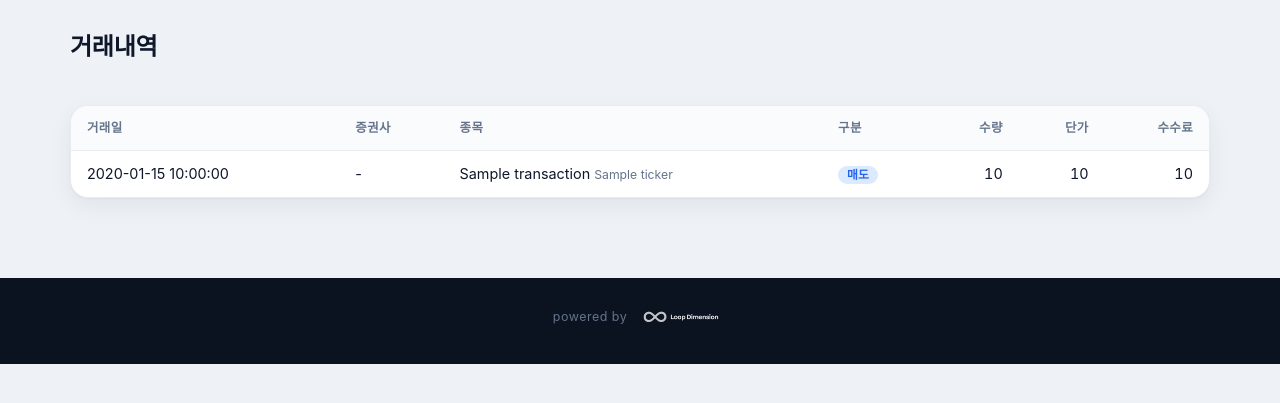
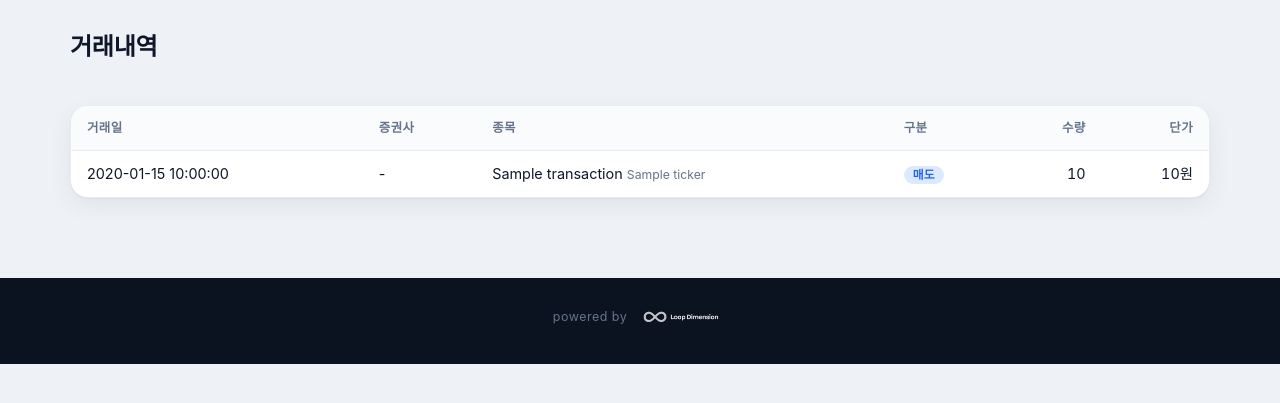
Before and after one commit to jeongk31/loop_brokerage, a Flask app: template app/templates/transactions.html in a window 1280 px wide. Shown: the top 403 px of the page. Run offline with Flask 3, Linux system fonts and the light colour scheme; the template is opened without the code that fills it: most values are stand-ins (such as "Sample title", 1, 10 or a date in 2020).

Commit message:
거래내역: 수수료 열 제거, 단가에 통화 표기(원/$) 인라인
Co-Authored-By: Claude Opus 4.8 (1M context) <noreply@anthropic.com>

```diff
--- a/app/templates/transactions.html
+++ b/app/templates/transactions.html
@@ -16,7 +16,7 @@
         <th>거래일</th>
         {% if is_admin %}<th>소유자</th>{% endif %}
         <th>증권사</th><th>종목</th><th>구분</th>
-        <th class="num">수량</th><th class="num">단가</th><th class="num">수수료</th>
+        <th class="num">수량</th><th class="num">단가</th>
         {% if is_admin %}<th></th>{% endif %}
       </tr>
     </thead>
@@ -30,8 +30,7 @@
         <td><span class="badge {{ 'buy' if t.side == 'buy' else 'sell' }}">
           {{ '매수' if t.side == 'buy' else '매도' }}</span></td>
         <td class="num">{{ "{:,.4g}".format(t.quantity|float) }}</td>
-        <td class="num">{{ "{:,.0f}".format(t.price|float) }}</td>
-        <td class="num">{{ "{:,.0f}".format(t.fee|float) }}</td>
+        <td class="num">{% if t.currency == 'USD' %}${{ "{:,.2f}".format(t.price|float) }}{% else %}{{ "{:,.0f}".format(t.price|float) }}원{% endif %}</td>
         {% if is_admin %}
         <td class="row-actions">
           <a class="link" href="{{ url_for('transactions.edit', tx_id=t.id) }}">수정</a>
```
